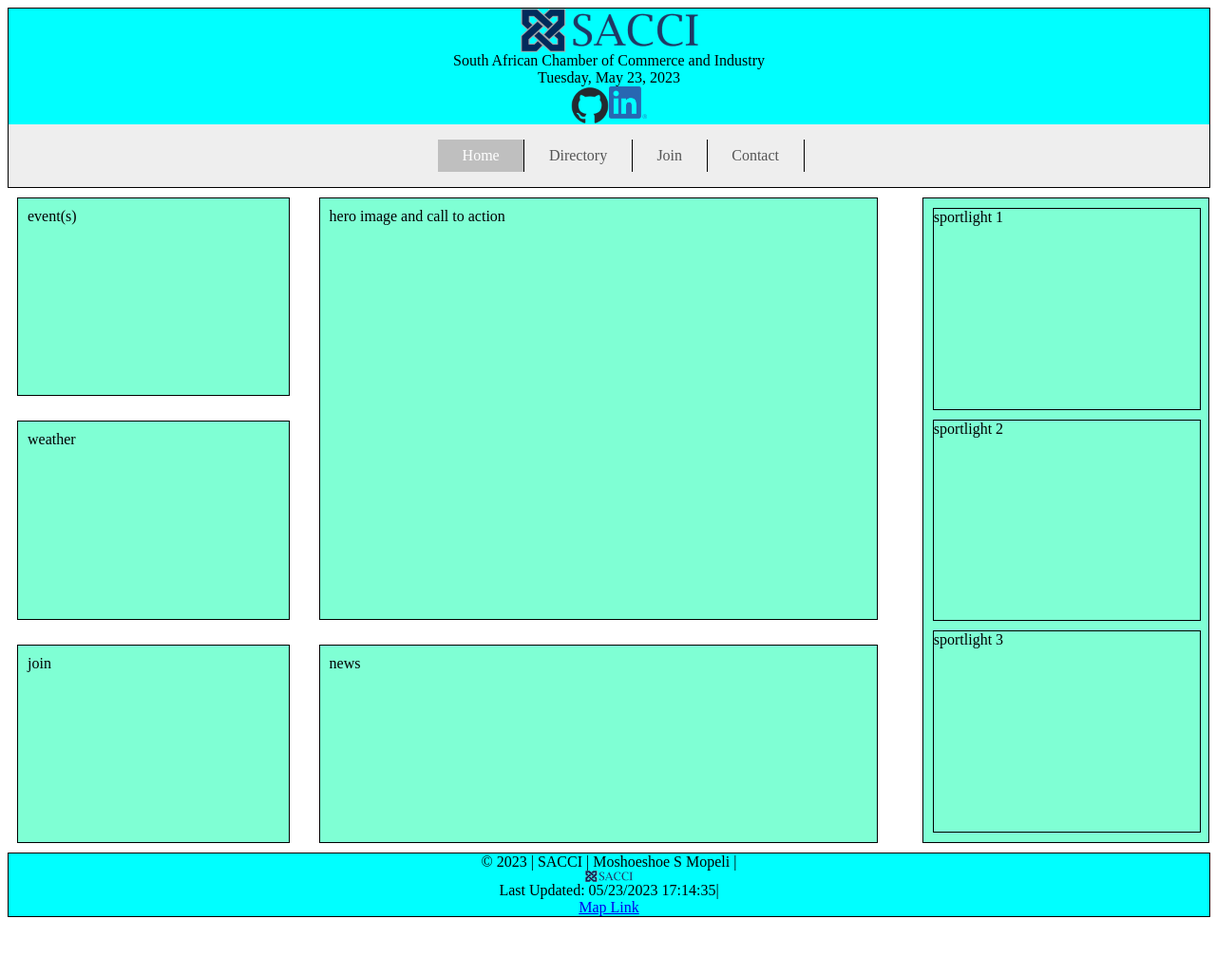
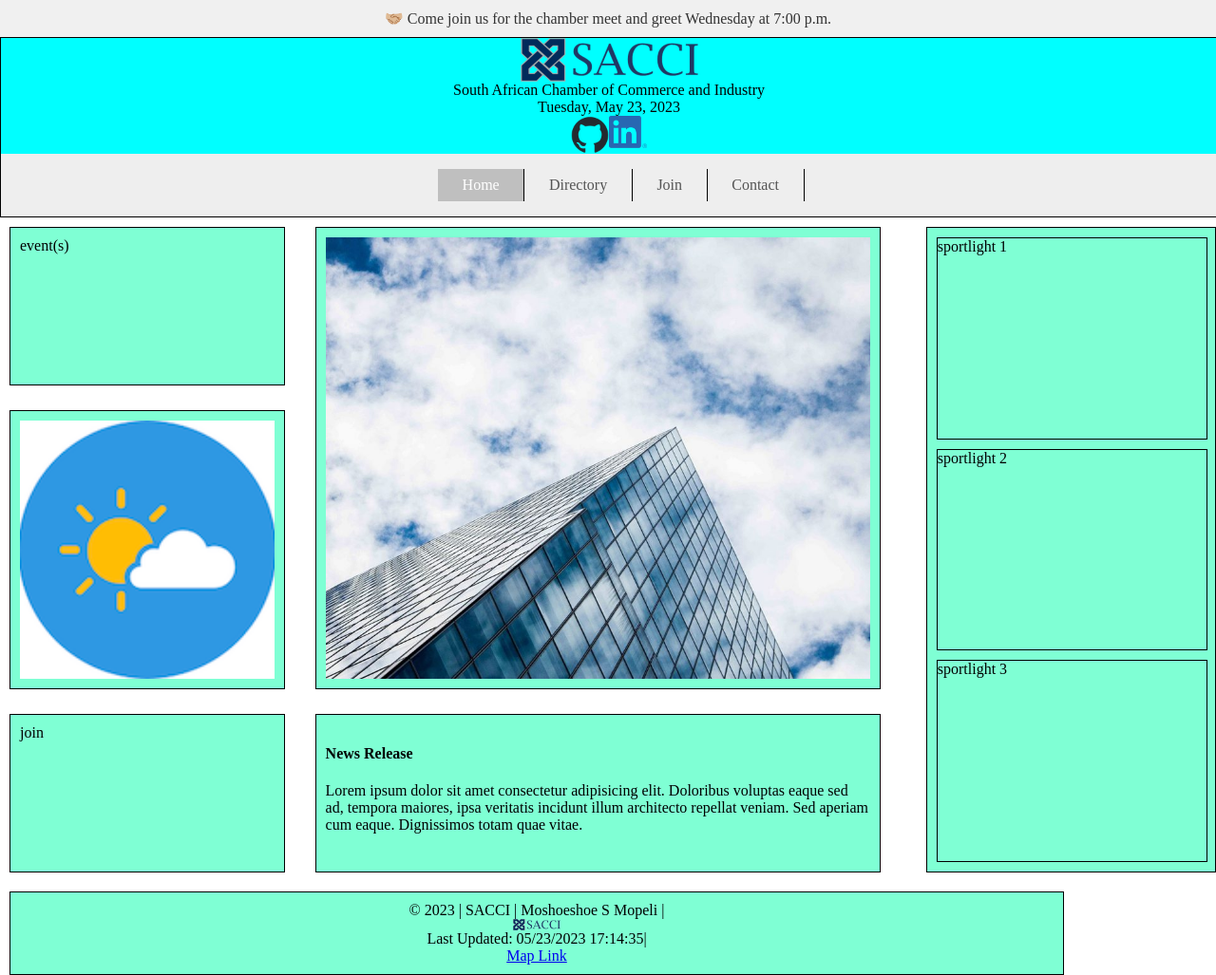
Before and after one commit to shweepps/-wdd230, a plain HTML site: page chamber/index.html in a window 1280 px wide. Shown: the whole page at 95% size. Before the commit the page ends 974 px from the top, so only its background shows below. Drawn offline with Linux system fonts and the light colour scheme.

Commit message:
1st drft

```diff
--- a/chamber/index.html
+++ b/chamber/index.html
@@ -44,10 +44,16 @@
     <main>
         <!-- main content goes here -->
 
-        <section class="sections" id="hero">hero image and call to action</section>
+        <section class="sections" id="hero"><img src="images/city-915x700.jpg" alt="city"></section>
         <section class="sections" id="event">event(s)</section>
-        <section class="sections" id="news"> news</section>
-        <section class="sections" id="weather">weather</section>
+        <section class="sections" id="news">
+            <h4>News Release</h4>
+            <p>Lorem ipsum dolor sit amet consectetur adipisicing elit.
+                Doloribus voluptas eaque sed ad, tempora maiores, ipsa veritatis
+                incidunt illum architecto repellat veniam. Sed aperiam cum eaque.
+                Dignissimos totam quae vitae.</p>
+        </section>
+        <section class="sections" id="weather"><img src="images/weather.png" alt=""></section>
         <section class="sections" id="join">join</section>
         <aside class="sections" id="sidebar">
             <div class="sport">sportlight 1</div>
@@ -57,7 +63,7 @@
     </main>
 </body>
 
-<footer>
+<footer class="sections">
     <!-- footer content goes here -->
     <img src="" alt="">
     <p>Contact Info</p>
--- a/chamber/scripts/script.js
+++ b/chamber/scripts/script.js
@@ -13,6 +13,16 @@ document.addEventListener('DOMContentLoaded', function(){
         { dateStyle: "full" }).format(
             now
         );
+    const days = ["Sunday", "Monday", "Tuesday", "Wednesday", "Thursday", "Friday", "Saturday"];
+    const currentDate = new Date();
+    const currentDay = days[currentDate.getDay()];
+
+    if (currentDay === "Monday" || currentDay === "Tuesday") {
+        const banner = document.createElement("div");
+        banner.textContent = "🤝🏼 Come join us for the chamber meet and greet Wednesday at 7:00 p.m.";
+        banner.classList.add("banner");
+        document.body.insertBefore(banner, document.body.firstChild);
+    }
 
 
     datefield.textContent = fulldate;
--- a/chamber/styles/large.css
+++ b/chamber/styles/large.css
@@ -41,6 +41,16 @@
         grid-area: hero;
 
     }
+    #hero img {
+        width: 100%;
+        height: 100%;
+        object-fit: cover;
+      }
+      #weather img {
+        width: 100%;
+        height: 100%;
+        object-fit: cover;
+      }
     #event{
         grid-area: event;
 
--- a/chamber/styles/medium.css
+++ b/chamber/styles/medium.css
@@ -7,7 +7,7 @@
 
     main{
         grid-template-columns:1fr 1fr 1fr;
-        grid-template-rows:1fr 1fr 1fr 1fr 1fr ;
+        grid-template-rows:1fr 1fr 1fr 1fr 1fr 1fr;
 
     }
     .sections{
@@ -17,6 +17,18 @@
 
     }
 
+
+
+    #hero img {
+        width: 100%;
+        height: 100%;
+        object-fit: cover;
+      }
+      #weather img {
+        width: 100%;
+        height: 100%;
+        object-fit: cover;
+      }
     aside{
         display: flex;
         flex-direction: row;
@@ -46,6 +58,13 @@
     .sport{
         height: 100%;
     }
+    section:nth-child(7){
+        position: fixed;
+        display: block;
+        order: 7;
+
+
+    }
 
 
 
--- a/chamber/styles/small.css
+++ b/chamber/styles/small.css
@@ -1,3 +1,19 @@
+html, body {
+    height: 100%;
+  }
+
+  body{
+    margin: 0;
+    display: flex;
+    flex-direction: column;
+  }
+  main {
+    flex-grow: 1;
+  }
+  footer {
+    flex-shrink: 0;
+  }
+
 header{
     display: flex;
     justify-items: center;
@@ -76,6 +92,7 @@ main{
     border: 1px solid black;
     background-color: aquamarine;
     margin: 10px;
+    word-wrap: break-word;
 
 }
 aside{
@@ -108,11 +125,32 @@ span:nth-child(1){
  span:nth-child(2){
     display: none;
 }
+#hero img {
+    width: 100%;
+    height: 100%;
+    object-fit: cover;
+  }
+  #weather img {
+    width: 100%;
+    height: 100%;
+    object-fit: cover;
+  }
+
+  nav ul li a:hover {
+    background-color: rgba(0, 0, 0, 0.8);
+    color: white;
+  }
+.banner {
+    background-color: #f0f0f0;
+    color: #333;
+    padding: 10px;
+    text-align: center;
+  }
+
 
 footer{
     display: flex;
-
-    justify-items: center;
+    justify-items: baseline;
     align-items: center;
     text-align: center;
     flex-direction: column;
```
Also changed, not shown: chamber/images/city-915x700.jpg (added), chamber/images/weather.png (added).
